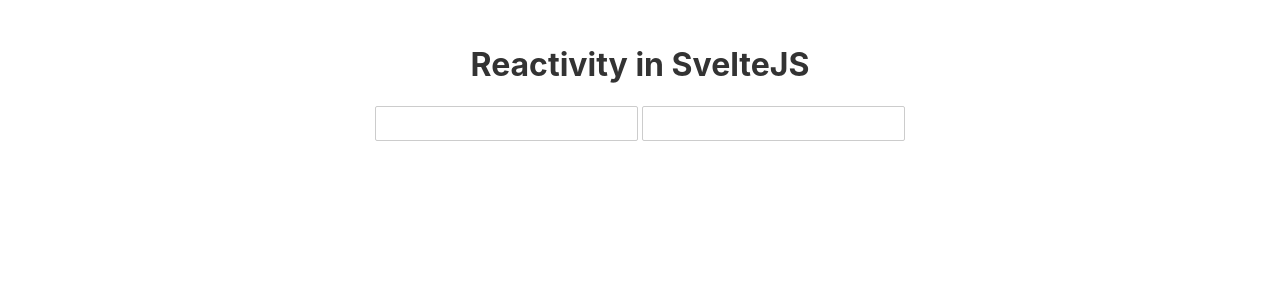
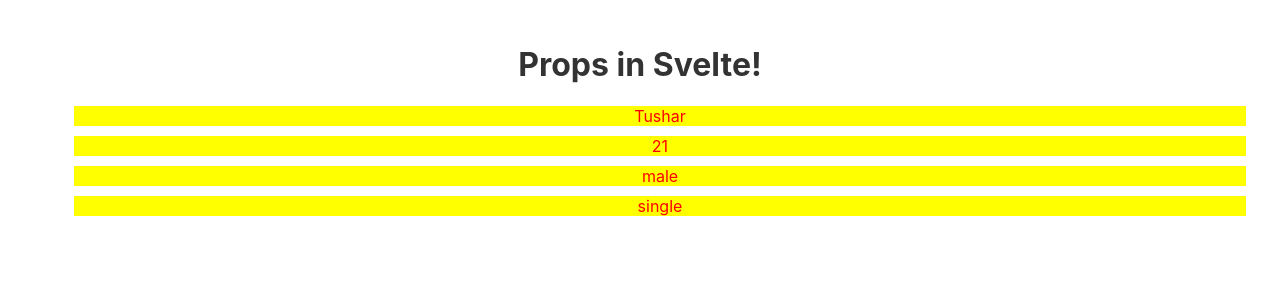
Before and after one commit to Tusharsaxena3112/Svelte-Basics, a Svelte app in the folder svelteApp/: page / in a window 1280 px wide. Shown: the top 300 px of the page. Built offline with nearby package versions, Linux system fonts and the light colour scheme.

Commit message:
adding 4prac

```diff
--- /dev/null
+++ b/svelteApp/src/4Props.svelte
@@ -0,0 +1,27 @@
+<script>
+    export let name;
+    export let age;
+    export let gender;
+    export let martialStatus;
+</script>
+
+<main>
+<h1>Props in Svelte!</h1>
+<ul>
+    <li>{name}</li>
+    <li>{age}</li>
+    <li>{gender}</li>
+    <li>{martialStatus}</li>
+</ul>
+</main>
+
+<style>
+    ul{
+        list-style: none;
+    }
+    li{
+        background-color: yellow;
+        color: red;
+        margin:10px;
+    }
+</style>
--- a/svelteApp/src/App.svelte
+++ b/svelteApp/src/App.svelte
@@ -2,12 +2,20 @@
 	import Basics from "./1basics.svelte";
 	import UserInput from "./2userInput.svelte";
 	import Reactivity from "./3Reactivity.svelte";
+	import Props from "./4Props.svelte";
+	const props = {
+		name:"Tushar",
+		age:21,
+		gender:"male",
+		martialStatus:"single",
+	}
 </script>
 
 <main>
 	<!-- <Basics/> -->
 	<!-- <UserInput/> -->
-	<Reactivity/>
+	<!-- <Reactivity/> -->
+	<Props {...props}/>
 </main>
 
 <style>
```
